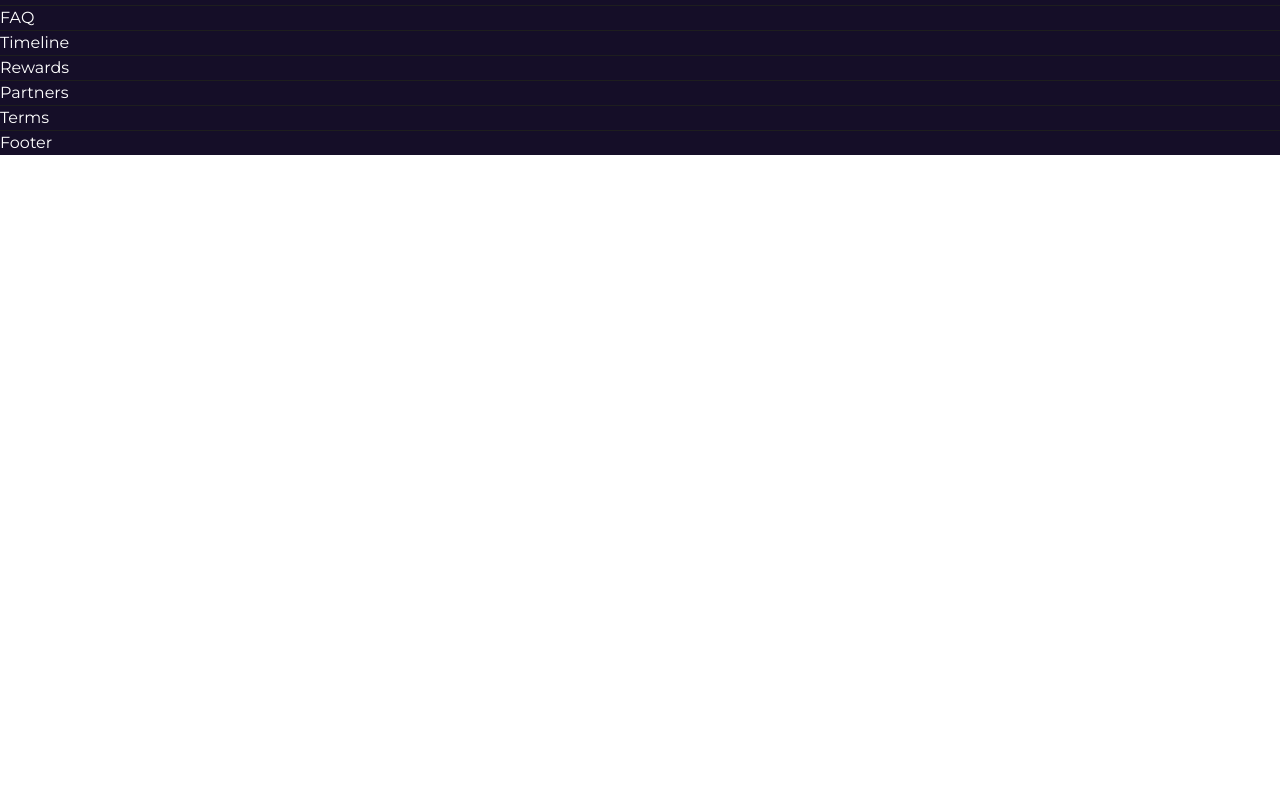
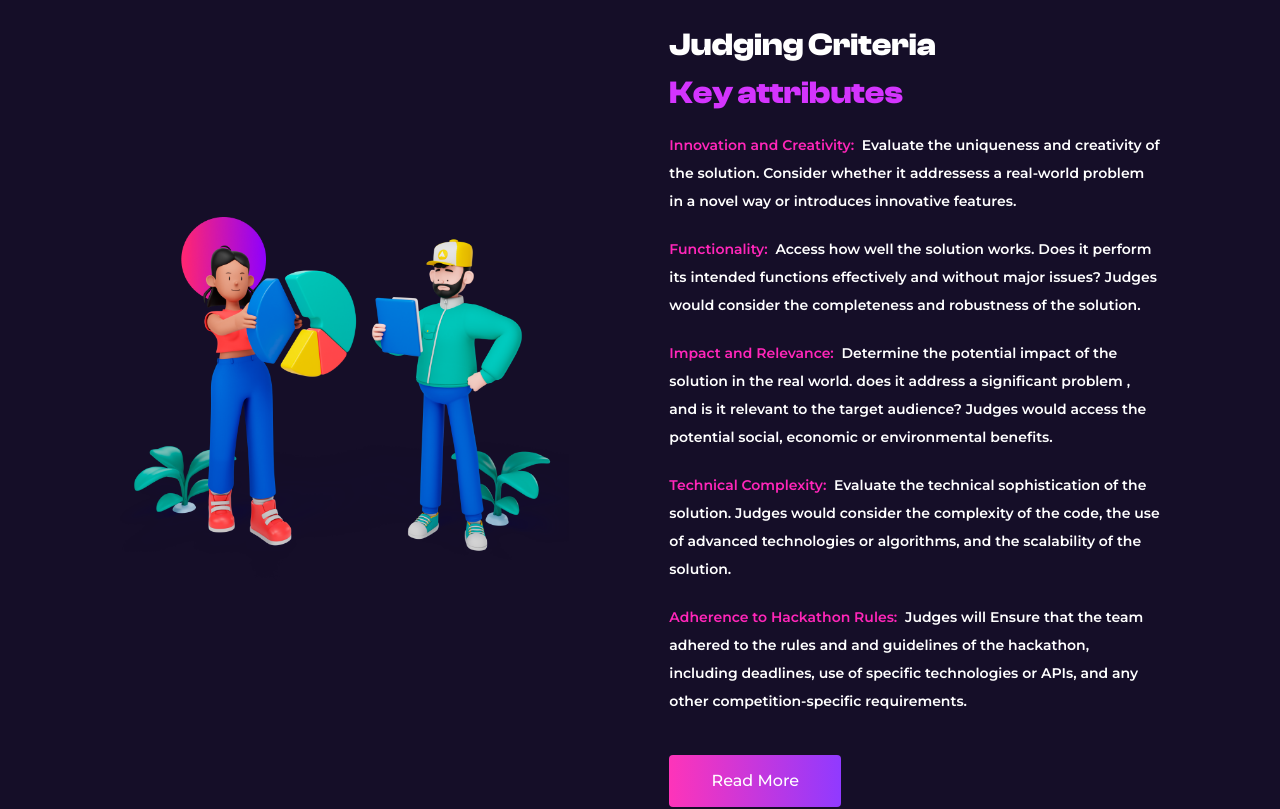
Before and after one commit to akins-dev/hackathon, a Next.js app: page / in a window 1280 px wide. Shown: the part 1840-2649 px from the top of the page. Before the commit the page ends 1995 px from the top, so only its background shows below. Built offline with nearby package versions, Linux system fonts and the light colour scheme.

Commit message:
chore: done with attributes

```diff
--- a/app/(landing)/page.tsx
+++ b/app/(landing)/page.tsx
@@ -6,6 +6,7 @@ import Hero from '@/components/landing/hero'
 import Navbar from '@/components/landing/navbar'
 import Introduction from '@/components/landing/introduction'
 import Rules from '@/components/landing/rules'
+import Attributes from '@/components/landing/attributes'
 
 export default function Home() {
   const [isMounted, setIsMounted] = useState(false)
@@ -43,7 +44,7 @@ export default function Home() {
       </section>
         <hr className='w-full text-gray' />
       <section className="2xl:mx-[300px]">
-        Attributes
+        <Attributes />
       </section>
         <hr className='w-full text-gray' />
       <section className="2xl:mx-[300px]">
--- a/components/landing/attributes.tsx
+++ b/components/landing/attributes.tsx
@@ -1,8 +1,57 @@
 "use client"
+
+import Image from 'next/image'
+import Button from '@/components/button'
 
 const Attributes = () => {
   return (
-    <div>Attributes</div>
+    <div className="flex flex-col md:flex-row mx-[40px] lg:mx-[60px] xl:mx-[120px] 2xl:mx-[240px] my-[30px] md:my-[40px] gap-x-[100px]">
+      <div className="flex my-auto 2xl:mr-[400px]">
+        <Image
+          src="/attribute.png"
+          alt="menu"
+          width={490}
+          height={477}
+          draggable={false}
+        />
+      </div>
+      <div className="flex flex-col mt-[40px] md:my-auto">
+        <div className="flex flex-col text-[18px] md:text-[24px] lg:text-[32px] leading-normal clash-display">
+          <h2 className="font-bold text-center md:text-start">Judging Criteria</h2>
+          <h2 className="font-bold text-center md:text-start text-cpink">Key attributes </h2>
+        </div>
+        <div className="flex flex-col gap-y-[20px] font-semibold mt-[14px] leading-loose max-w-[535px] 2xl:max-w-[1200px] text-center md:text-start text-[10px] md:text-[12px] lg:text-[14px]">
+          <div>
+            <span className="text-cpinkx">Innovation and Creativity:&nbsp;</span> Evaluate the uniqueness and creativity of the solution. Consider
+            whether it addressess a real-world problem in a novel way or introduces innovative features.
+          </div>
+          <div>
+            <span className="text-cpinkx">Functionality:&nbsp;</span> Access how well the solution works. Does it perform its intended functions
+            effectively and without major issues? Judges would consider the completeness and
+            robustness of the solution.
+          </div>
+          <div>
+            <span className="text-cpinkx">Impact and Relevance:&nbsp;</span> Determine the potential impact of the solution in the real world.
+             does it address a significant problem , and is it relevant to the target audience?
+             Judges would access the potential social, economic or environmental benefits.
+          </div>
+          <div>
+            <span className="text-cpinkx">Technical Complexity:&nbsp;</span> Evaluate the technical sophistication of the solution. Judges would consider
+             the complexity of the code, the use of advanced technologies or algorithms, and the scalability
+             of the solution.
+          </div>
+          <div>
+            <span className="text-cpinkx">Adherence to Hackathon Rules:&nbsp;</span> Judges will Ensure that the team adhered to the rules and
+            and guidelines of the hackathon, including deadlines, use of specific technologies or APIs,
+            and any other competition-specific requirements.
+          </div>
+
+          <div className="mt-[20px] text-center md:text-start">
+            <Button content="Read More" />
+          </div>
+        </div>
+      </div>
+    </div>
   )
 }
 
--- a/components/landing/introduction.tsx
+++ b/components/landing/introduction.tsx
@@ -5,7 +5,7 @@ import Image from 'next/image'
 const Introduction = () => {
   return (
     <div className="flex flex-col md:flex-row mx-[40px] lg:mx-[60px] xl:mx-[120px] 2xl:mx-[240px] my-[30px] md:my-[40px] gap-x-[100px]">
-      <div className="flex 2xl:mr-[400px]">
+      <div className="flex my-auto 2xl:mr-[400px]">
         <Image
           src="/theBigIdea.png"
           alt="menu"
--- a/components/landing/rules.tsx
+++ b/components/landing/rules.tsx
@@ -5,7 +5,7 @@ import Image from 'next/image'
 const Rules = () => {
   return (
     <div className="flex flex-col md:flex-row-reverse mx-[40px] lg:mx-[60px] xl:mx-[120px] 2xl:mx-[240px] my-[30px] md:my-[40px] gap-x-[100px]">
-      <div className="flex 2xl:mr-[400px]">
+      <div className="flex my-auto 2xl:mr-[400px]">
         <Image
           src="/rules.png"
           alt="menu"
--- a/tailwind.config.ts
+++ b/tailwind.config.ts
@@ -14,6 +14,7 @@ const config: Config = {
         gradienty: '#903AFF',
         cpurple: '#903AFF',
         cpink: '#D434FE',
+        cpinkx: '#FF26B9',
         white: '#FFFFFF',
         gray: '#1E1E1E',
         cdark: "#100B20"
```
Also changed, not shown: public/attribute.png (added).
